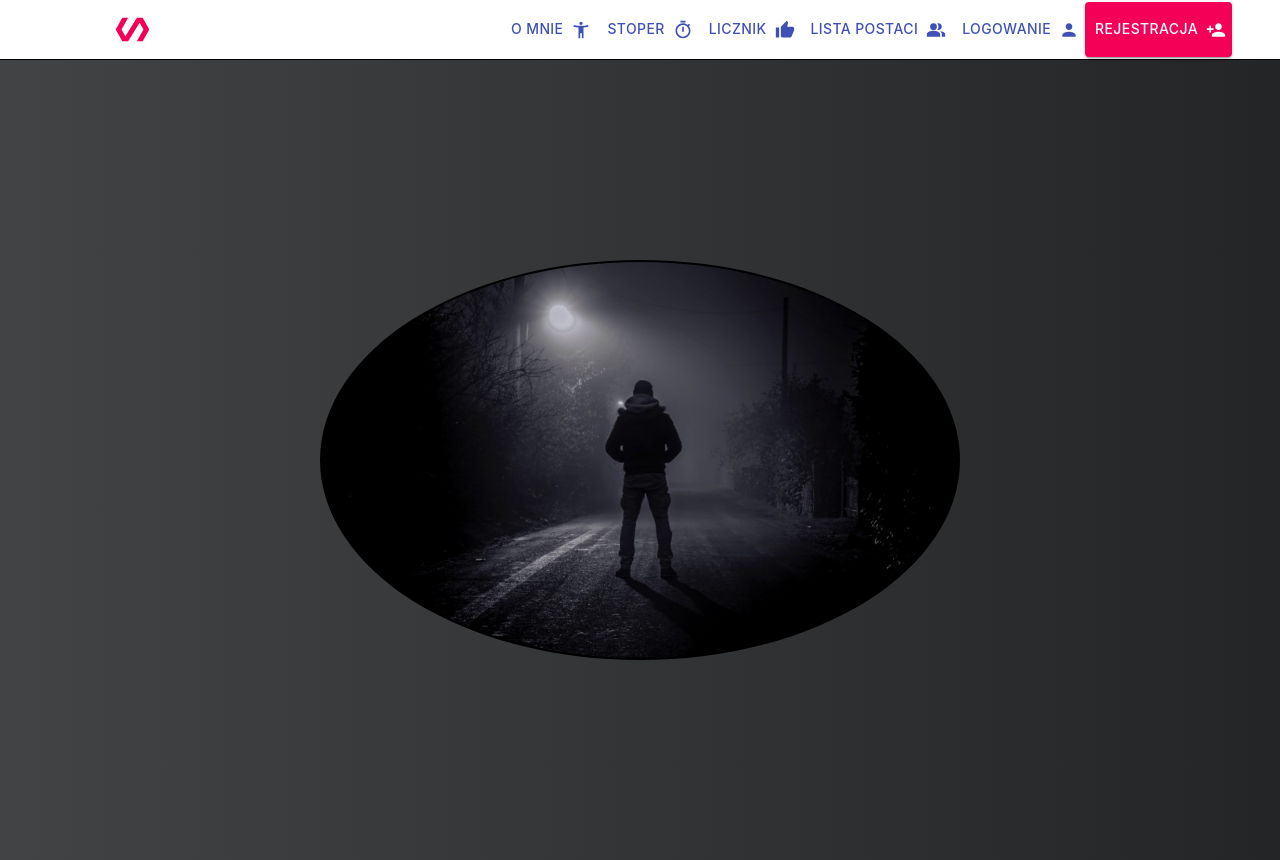
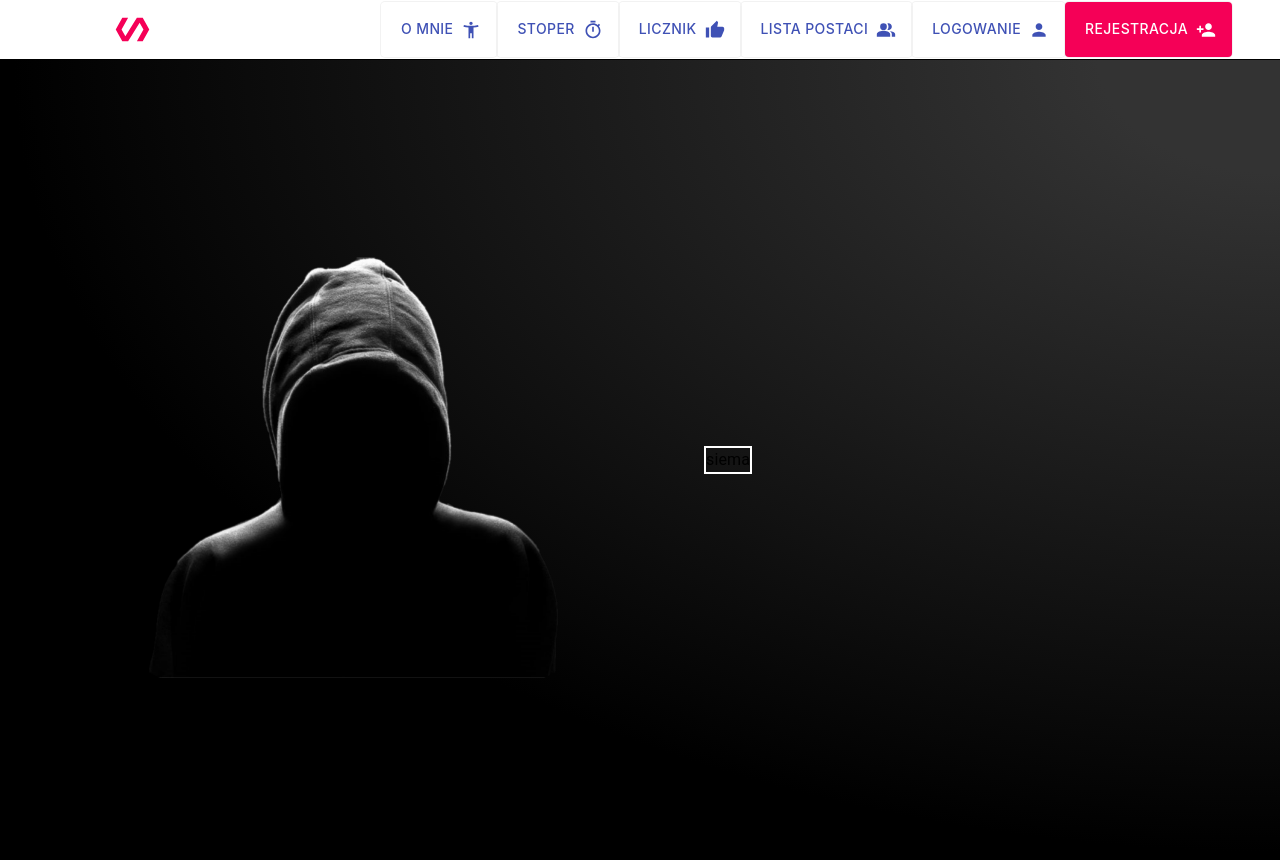
Before and after one commit to michalrozek90/Devstock_Academy, a React (Create React App) app in the folder project-august/: page /aboutme in a window 1280 px wide. Built offline with nearby package versions, Linux system fonts and the light colour scheme.

Commit message:
add box-shadow + some fixes

```diff
--- a/project-august/src/components/HeaderHome.js
+++ b/project-august/src/components/HeaderHome.js
@@ -1,4 +1,4 @@
-import { Button, FormControl, OutlinedInput, Typography } from '@material-ui/core'
+import { Button, FormControl, OutlinedInput, TextField, Typography } from '@material-ui/core'
 import React from 'react'
 import styled from 'styled-components'
 
@@ -33,7 +33,7 @@ const Header = () => {
 	return (
 		<HeaderContainer>
 			<FormContainer>
-				<FormControl className='formularz'>
+				<FormControl>
 					<Box>
 						<Typography variant={'h3'} color={'textPrimary'} style={{ color: 'white', marginBottom: '1rem' }}>
 							Dołącz do nas!
--- a/project-august/src/components/MainHome.js
+++ b/project-august/src/components/MainHome.js
@@ -30,6 +30,13 @@ const useStyles = makeStyles({
 		height: '90%',
 		margin: '20px',
 		textAlign: 'center',
+		boxShadow:
+			'rgba(0, 0, 0, 0.4) 0px 2px 4px, rgba(0, 0, 0, 0.3) 0px 7px 13px -3px, rgba(0, 0, 0, 0.2) 0px -3px 0px inset',
+
+		'&:hover': {
+			boxShadow: 'rgba(0, 0, 0, 0.2) 0px 3px 5px',
+			transition: '0.3s',
+		},
 	},
 	gridItem: {
 		// margin: '10px',
--- a/project-august/src/components/Nav.js
+++ b/project-august/src/components/Nav.js
@@ -45,7 +45,8 @@ const useStyles = makeStyles({
 	},
 
 	button: {
-		padding: '15px 10px',
+		padding: '15px 20px',
+		boxShadow: 'rgba(0, 0, 0, 0.05) 0px 0px 0px 1px',
 	},
 
 	link: {
--- a/project-august/src/pages/AboutMe.js
+++ b/project-august/src/pages/AboutMe.js
@@ -1,25 +1,29 @@
+import { Typography } from '@material-ui/core'
 import React from 'react'
 import styled from 'styled-components'
-import myImage from '../img/myImage.jpg'
+import myImage from '../img/myImage.png'
 
 const SectionContainer = styled.div`
 	display: flex;
-	justify-content: center;
 	align-items: center;
 	height: 100vh;
 	width: 100%;
-	background: linear-gradient(to left, #232526, #414345);
+	background: radial-gradient(at top right, #333333 10%, #000000 70%);
 `
 
 const ImgContainer = styled.div`
-	height: 50%;
-	width: 50%;
+	height: 65%;
+	width: 55%;
 	border-radius: 50%;
+	/* border: 2px solid white; */
 	background-image: url(${myImage});
-	border: 2px solid black;
-	background-size: cover;
+	background-size: 60%;
 	background-position: center;
 	background-repeat: no-repeat;
+`
+
+const TxtContainer = styled.div`
+	border: 2px solid white;
 `
 
 const userInfo = [
@@ -27,13 +31,17 @@ const userInfo = [
 		firstName: 'Michał',
 		lastName: 'Rożek',
 		age: '31',
+		body: 'Lorem ipsum dolor sit amet consectetur adipisicing elit. Magnam dolor enim ipsam molestiae laboriosam esse, quaerat recusandae assumenda nulla aut? Eaque provident repudiandae iusto magni consequatur accusantium eos officia illum!',
 	},
 ]
 
 const AboutMe = () => {
 	return (
 		<SectionContainer>
-			<ImgContainer></ImgContainer>
+			<ImgContainer />
+			<TxtContainer>
+				<Typography>siema</Typography>
+			</TxtContainer>
 		</SectionContainer>
 	)
 }
```
Also changed, not shown: project-august/src/img/myImage.jpg (deleted), project-august/src/img/myImage.png (added).
